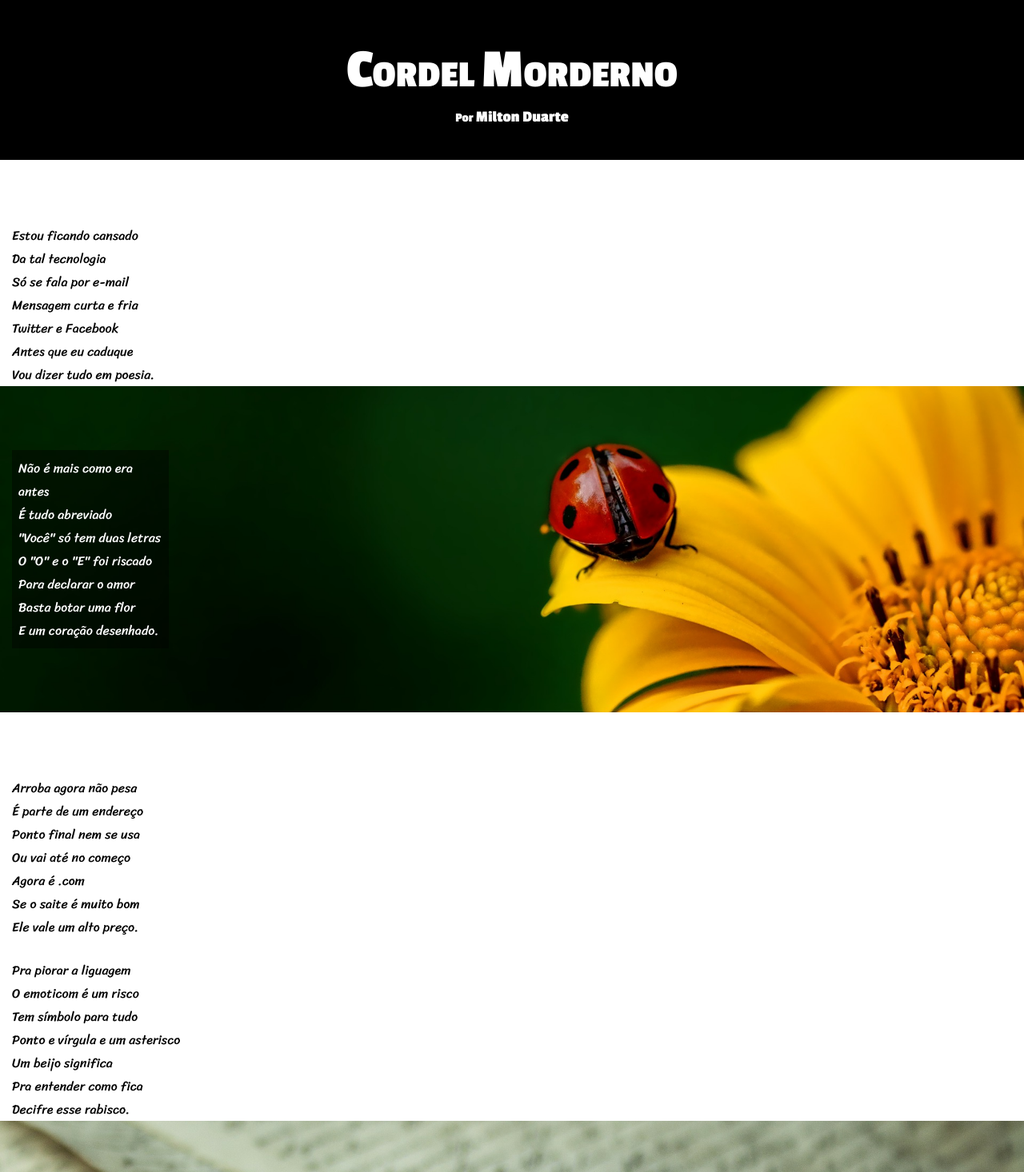
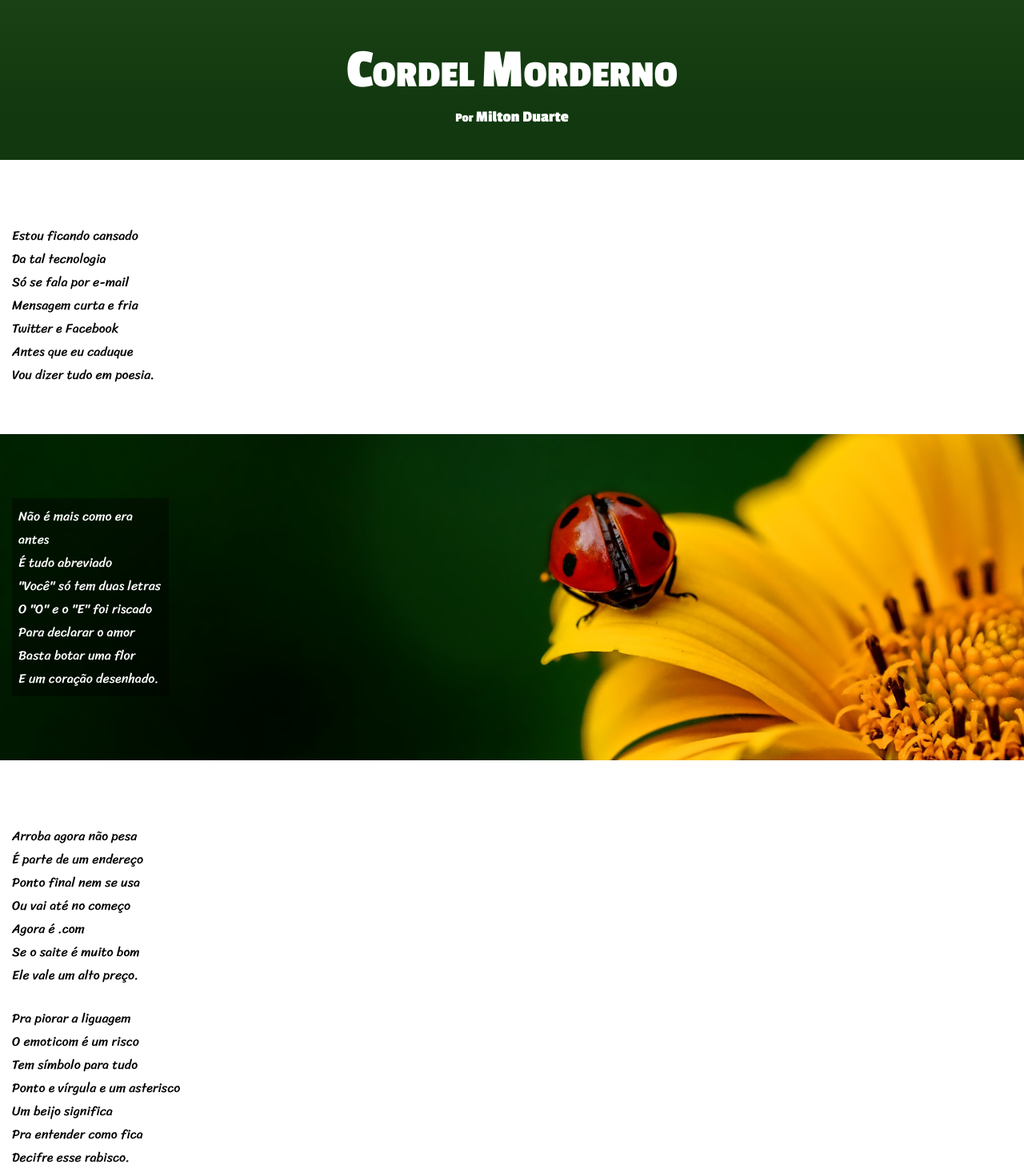
Before and after one commit to systemnegro/projeto-cordel, a plain HTML site: page index.html in a window 1280 px wide. Shown: the top 1466 px of the page at 80% size. Drawn offline with Linux system fonts and the light colour scheme.

Commit message:
Update style.css

```diff
--- a/style.css
+++ b/style.css
@@ -13,11 +13,10 @@
     font-family: 'sriracha' ;
     src: url(fonts/Sriracha-Regular.ttf);
 }
-
 header{
     height: 200px ;
     text-align: center;
-    background-color: black;
+    background-image:linear-gradient(to top,#12380f 30%,#153d10fa);
     color: white;
     font-family: 'Passion One' ;
 }
@@ -43,9 +42,10 @@ h1{
 
 main{
     font-family: 'sriracha' ;
+
 }
 section {
-    margin: 80px 0px 0px 15px;
+    margin: 80px 0px 60px 15px;
 }
 #img1{
     padding: 80px 0px 80px 15px;
```
